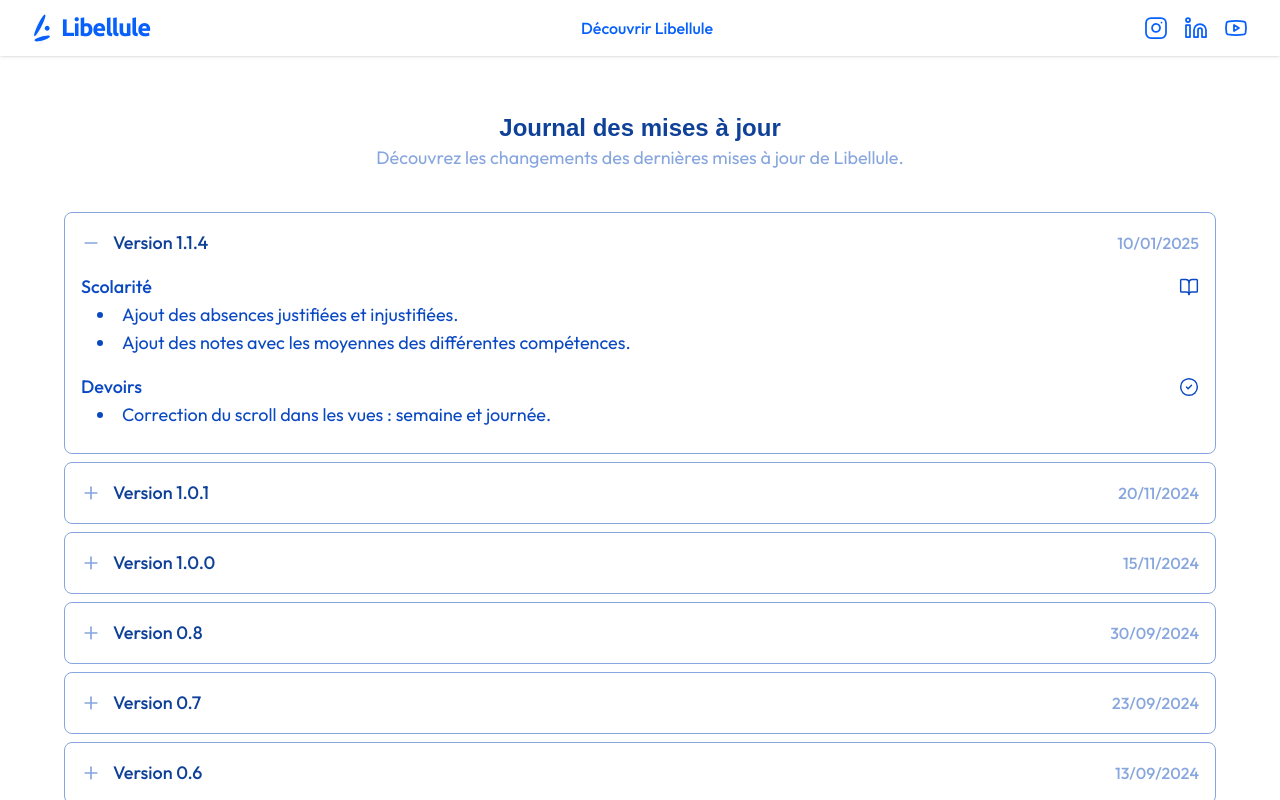
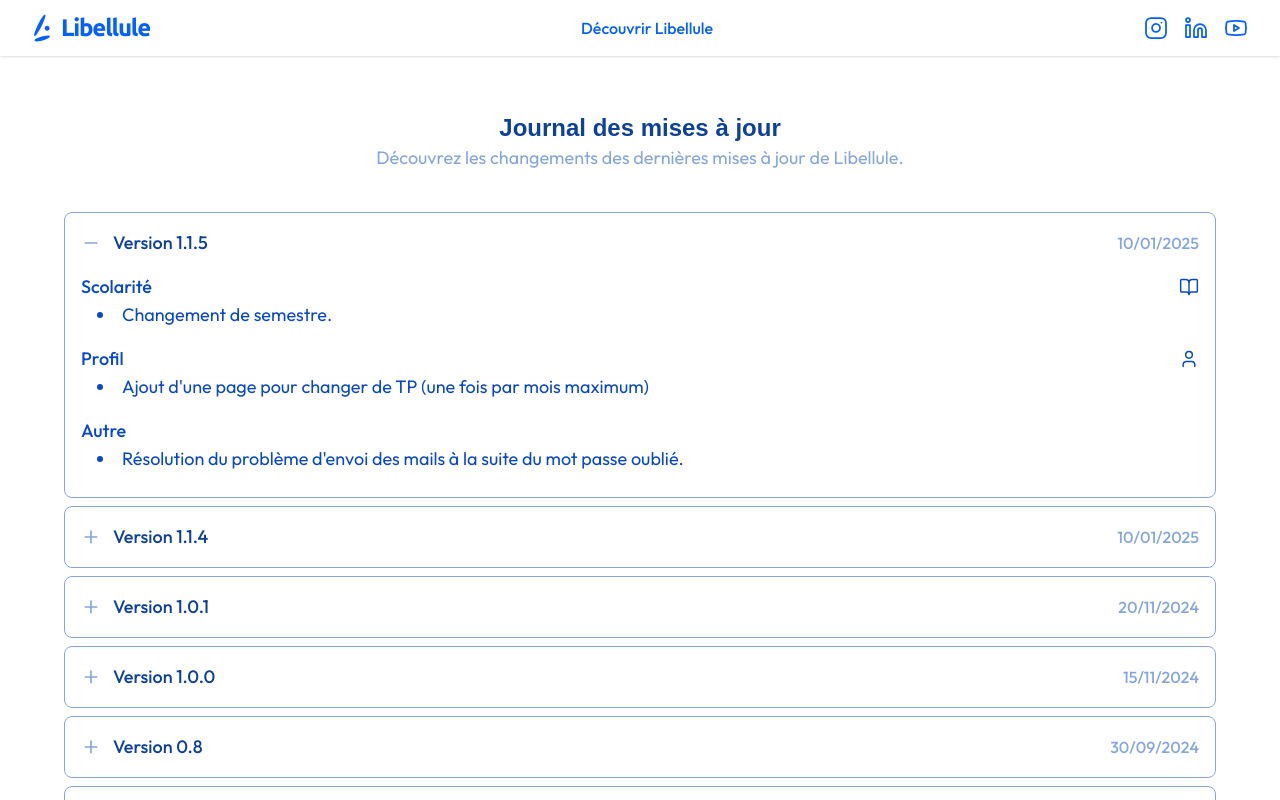
Before and after one commit to LibelluleApp/WebsiteV2, a Next.js app: page /patchnotes in a window 1280 px wide. Shown: the top 800 px of the page. Built offline with nearby package versions, Linux system fonts and the light colour scheme; a web font is replaced by a local one.

Commit message:
add pactchnote 1.1.5

```diff
--- a/app/patchnotes/page.tsx
+++ b/app/patchnotes/page.tsx
@@ -30,6 +30,30 @@ export default function Patchnotes() {
   }, []);
 
   const faqItems: AccordionItem[] = [
+    {
+      title: "Version 1.1.5",
+      content: (
+        <div className="flex flex-col gap-4">
+          <ItemPatchnote
+            name="Scolarité"
+            content={["Changement de semestre."]}
+          />
+          <ItemPatchnote
+            name="Profil"
+            content={[
+              "Ajout d'une page pour changer de TP (une fois par mois maximum)",
+            ]}
+          />
+          <ItemPatchnote
+            name="Autre"
+            content={[
+              "Résolution du problème d'envoi des mails à la suite du mot passe oublié.",
+            ]}
+          />
+        </div>
+      ),
+      date: "10/01/2025",
+    },
     {
       title: "Version 1.1.4",
       content: (
```
